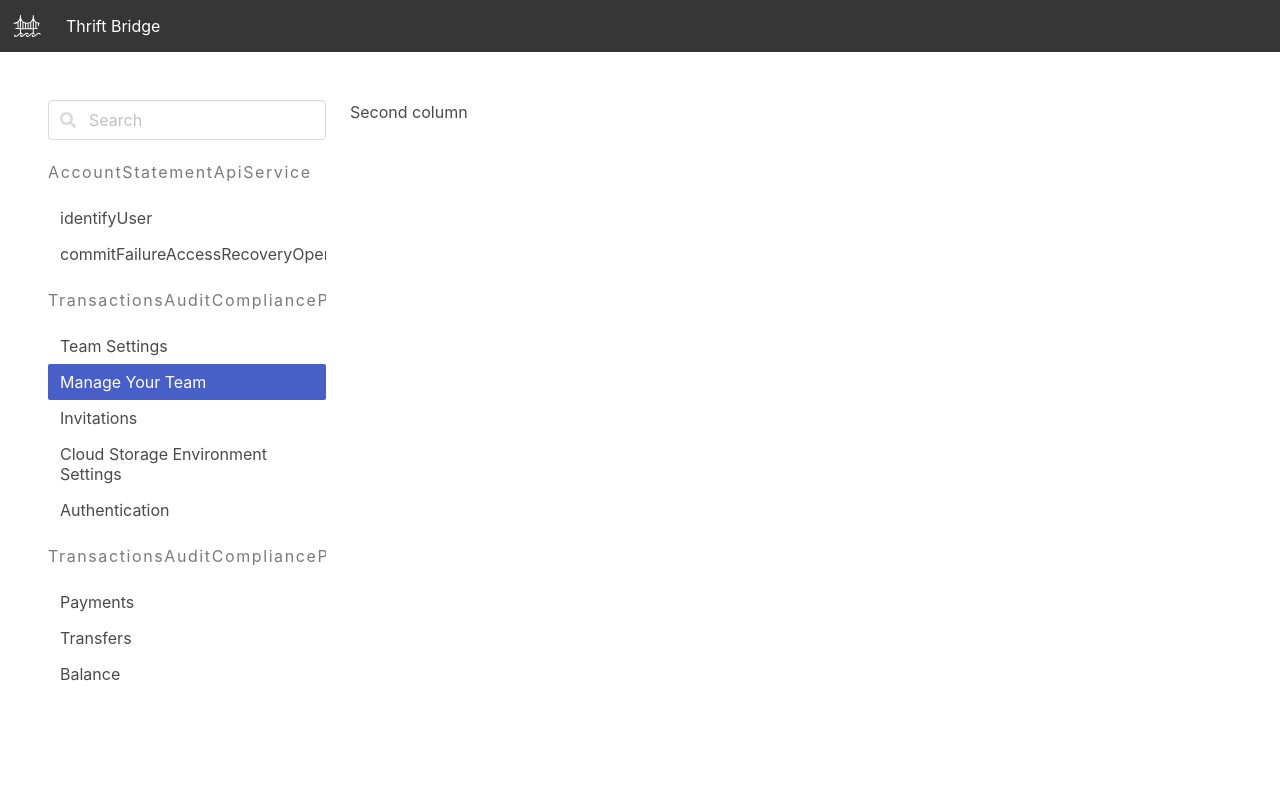
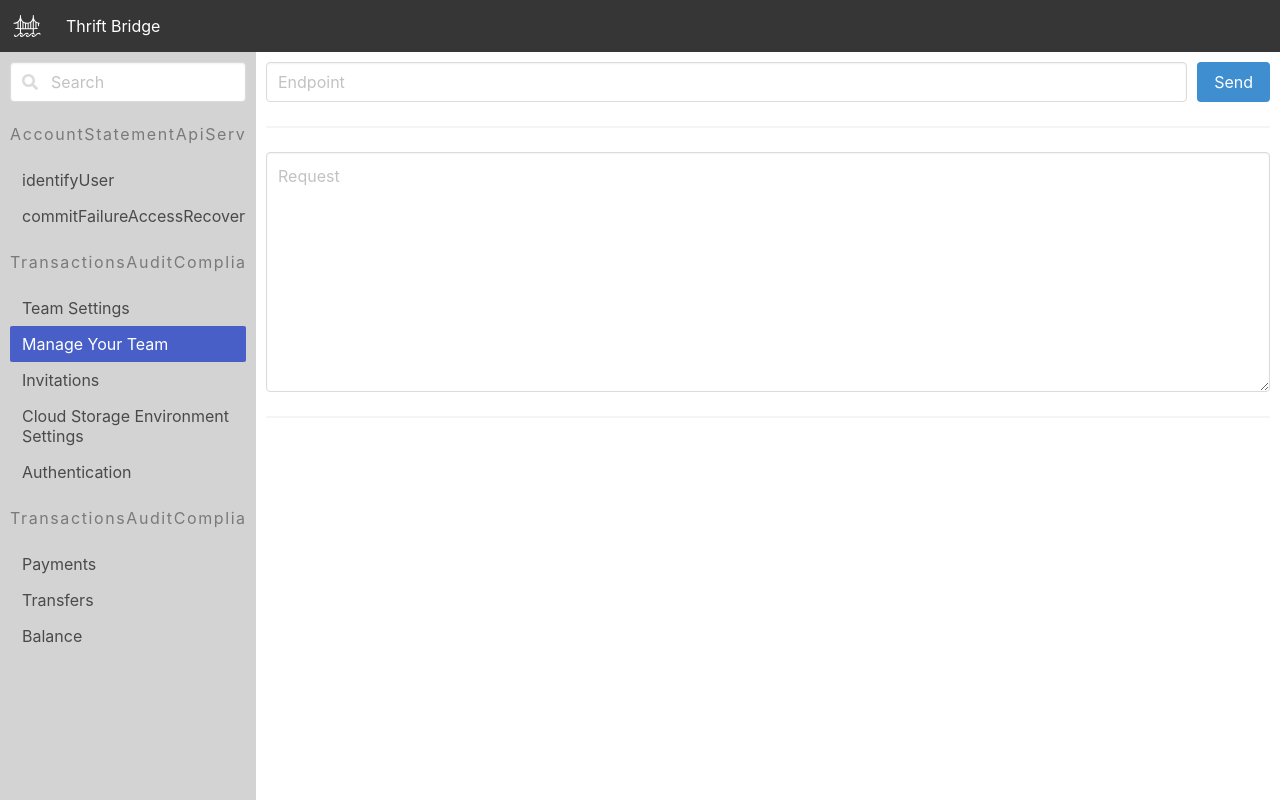
Before and after one commit to artemy-osipov/thrift-rest-bridge-ui, an Angular app: page / in a window 1280 px wide. Built offline with nearby package versions, Linux system fonts and the light colour scheme.

Commit message:
proxy layout

```diff
--- a/src/app/app.component.css
+++ b/src/app/app.component.css
@@ -1,3 +1,19 @@
-.main {
-  height: 100%;
+.body {
+  display: grid;
+  grid-template-columns: 20% auto;
+  grid-template-rows: auto 1fr;
+  height: 100vh;
 }
+
+header {
+  grid-column: span 2;
+}
+
+nav, main {
+  padding: 10px;
+  overflow: hidden;
+}
+
+nav {
+  background-color: #d3d3d3;
+}
--- a/src/app/app.component.html
+++ b/src/app/app.component.html
@@ -1,10 +1,11 @@
-<app-header></app-header>
-
-<section class="section columns main">
-  <div class="column is-one-quarter">
+<section class="body">
+  <header>
+    <app-header></app-header>
+  </header>
+  <nav>
     <app-service-list></app-service-list>
-  </div>
-  <div class="column">
-    Second column
-  </div>
+  </nav>
+  <main>
+    <app-service-proxy></app-service-proxy>
+  </main>
 </section>
--- a/src/app/app.module.ts
+++ b/src/app/app.module.ts
@@ -4,17 +4,19 @@ import { BrowserAnimationsModule } from '@angular/platform-browser/animations';
 
 import { AppRoutingModule } from 'app/app-routing.module';
 import { FontModule } from 'app/font.module';
-import { MaterialModule } from 'app/material-module';
+import { MaterialModule } from 'app/material.module';
 
 import { AppComponent } from 'app/app.component';
 import { ServiceListComponent } from 'app/service-list/service-list.component';
+import { ServiceProxyComponent } from 'app/service-proxy/service-proxy.component';
 import { HeaderComponent } from 'app/shared/header/header.component';
 
 @NgModule({
   declarations: [
     AppComponent,
     HeaderComponent,
-    ServiceListComponent
+    ServiceListComponent,
+    ServiceProxyComponent
   ],
   imports: [
     BrowserAnimationsModule,
--- a/src/app/service-list/service-list.component.css
+++ b/src/app/service-list/service-list.component.css
@@ -1,12 +1,13 @@
 .service-form {
+  height: 100%;
   display: flex;
   flex-direction: column;
-  height: 100%;
 }
 
 .service-list {
   overflow: auto;
   margin-top: 20px;
+  flex-grow: 1;
 }
 
 .service-list .menu-label {
--- /dev/null
+++ b/src/app/service-proxy/service-proxy.component.css
@@ -0,0 +1,17 @@
+.proxy-service {
+  height: 100%;
+  display: flex;
+  flex-direction: column;
+}
+
+.action-row {
+  display: flex;
+}
+
+.action-row button {
+  margin-left: 10px;
+}
+
+.request-row textarea {
+  height: 30vh;
+}
--- /dev/null
+++ b/src/app/service-proxy/service-proxy.component.html
@@ -0,0 +1,14 @@
+<form class="proxy-service">
+  <div class="action-row">
+    <input type="text" class="input" placeholder="Endpoint">
+    <button type="button" class="button is-info">Send</button>
+  </div>
+  <hr/>
+  <div class="request-row">
+    <textarea class="textarea" placeholder="Request"></textarea>
+  </div>
+  <hr/>
+  <div class="response-row">
+    <p></p>
+  </div>
+</form>
```
Also changed, not shown: src/app/service-proxy/service-proxy.component.ts (added, +8 -0 lines), src/app/material.module.ts (renamed from src/app/material-module.ts).
